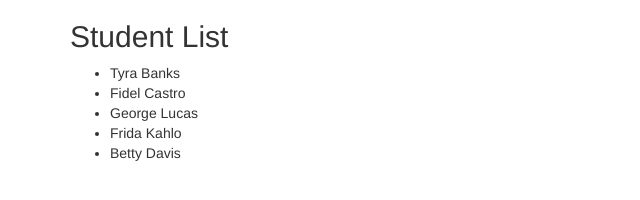
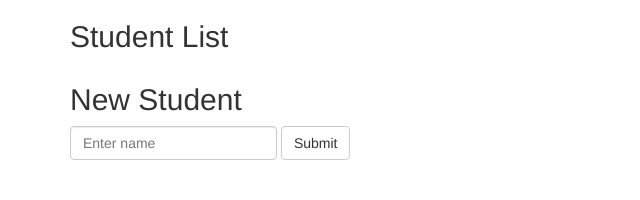
Before and after one commit to jozr/student-roster, a plain HTML site: page index.html in a window 1280 px wide. Shown: the whole page, without its empty margins (0-640 px from the left). Drawn offline with Linux system fonts and the light colour scheme.

Commit message:
allow students to be added

```diff
--- a/index.html
+++ b/index.html
@@ -19,6 +19,15 @@
           </li>
         </ul>
       </div>
+      <div class="col-md-4">
+        <h2>New Student</h2>
+        <form ng-submit="addStudent()" class="form-inline" role="form">
+          <div class="form-group">
+            <input type="text" ng-model="studentName" class="form-control" id="student-name" placeholder="Enter name">
+          </div>
+          <button type="submit" class="btn btn-default">Submit</button>
+        </form>
+      </div>
     </div>
   </div>
 </body>
--- a/js/StudentsController.js
+++ b/js/StudentsController.js
@@ -1,9 +1,7 @@
 studentRoster.controller('StudentsCtrl', function StudentsCtrl($scope) {
-  $scope.students = [
-    { "name":"Tyra Banks" },
-    { "name":"Fidel Castro" },
-    { "name":"George Lucas" },
-    { "name":"Frida Kahlo" },
-    { "name":"Betty Davis" }
-  ]
+  $scope.students = [];
+  $scope.addStudent = function() {
+    $scope.students.push({"name": $scope.studentName});
+    $scope.studentName = null;
+  };
 });
```
